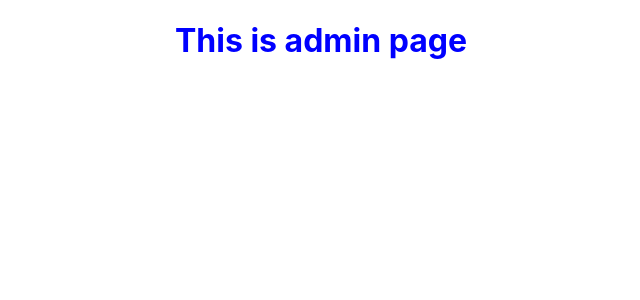
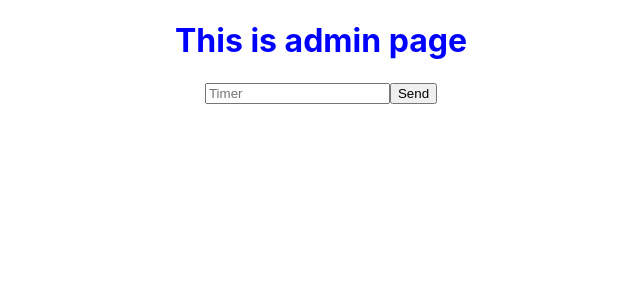
Before and after one commit to epernorbert/new-countdown, a React (Create React App) app in the folder client/: page /admin in a window 1280 px wide. Shown: the top 300 px of the page, without its empty margins (319-959 px from the left). Built offline with nearby package versions, Linux system fonts and the light colour scheme; no server answers.

Commit message:
Working but connect to many times

```diff
--- a/client/src/Pages/Admin/Admin.tsx
+++ b/client/src/Pages/Admin/Admin.tsx
@@ -1,9 +1,29 @@
+import { useEffect, useState } from 'react';
+import { io } from 'socket.io-client';
 import styles from './Admin.module.scss';
 
 const Admin = () => {
+
+  const socket = io('http://localhost:5000'); // server port
+  const [timer, setTimer] = useState("");
+
+  const submitHandler = (e: React.FormEvent) => {
+    e.preventDefault();
+    socket.emit('send-timer', timer)
+    setTimer("")
+  }
+
+  const timerChangeHander: React.ChangeEventHandler<HTMLInputElement> = (e) => {
+    setTimer(e.target.value);
+  }
+
   return (
     <div className={styles.admin}>
       <h1>This is admin page</h1>
+      <form onSubmit={submitHandler} >
+        <input placeholder='Timer' onChange={timerChangeHander} value={timer} />
+        <button type='submit' value='Send'>Send</button>
+      </form>
     </div>
   );
 };
```
Also changed, not shown: 1 other file (tests, documents, lock files or other folders).
